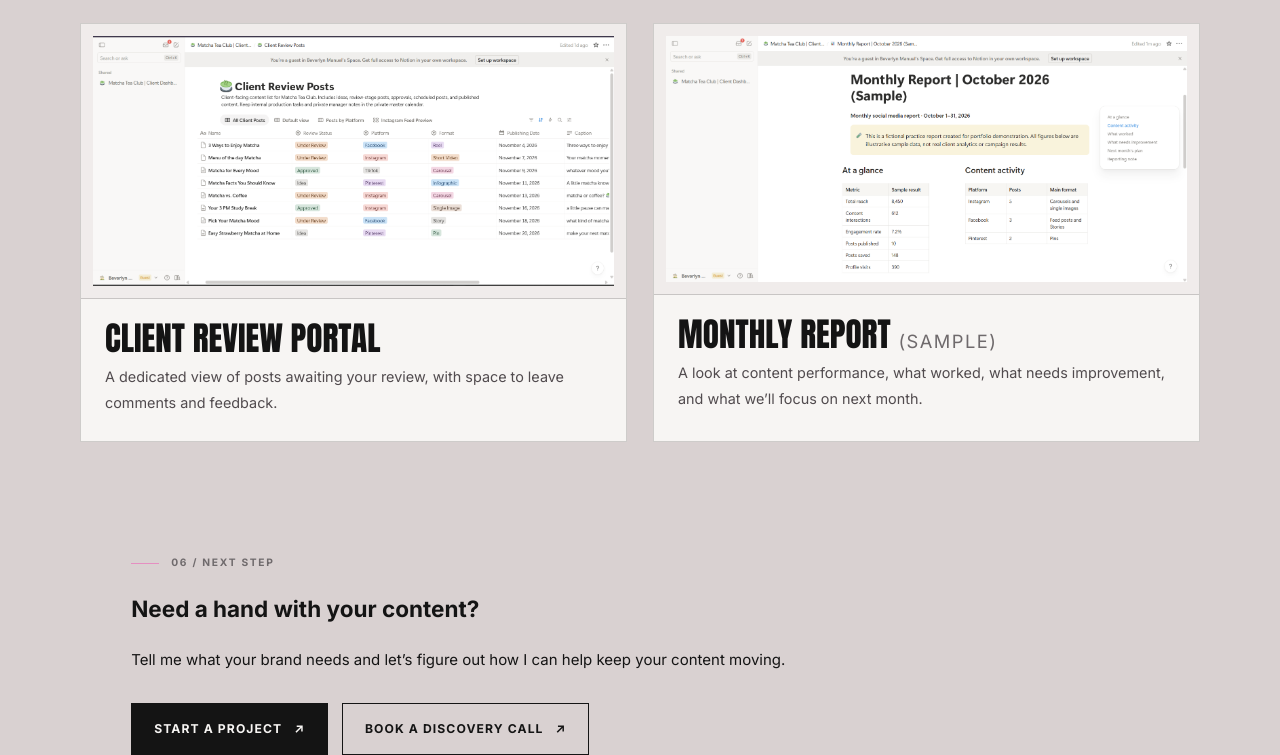
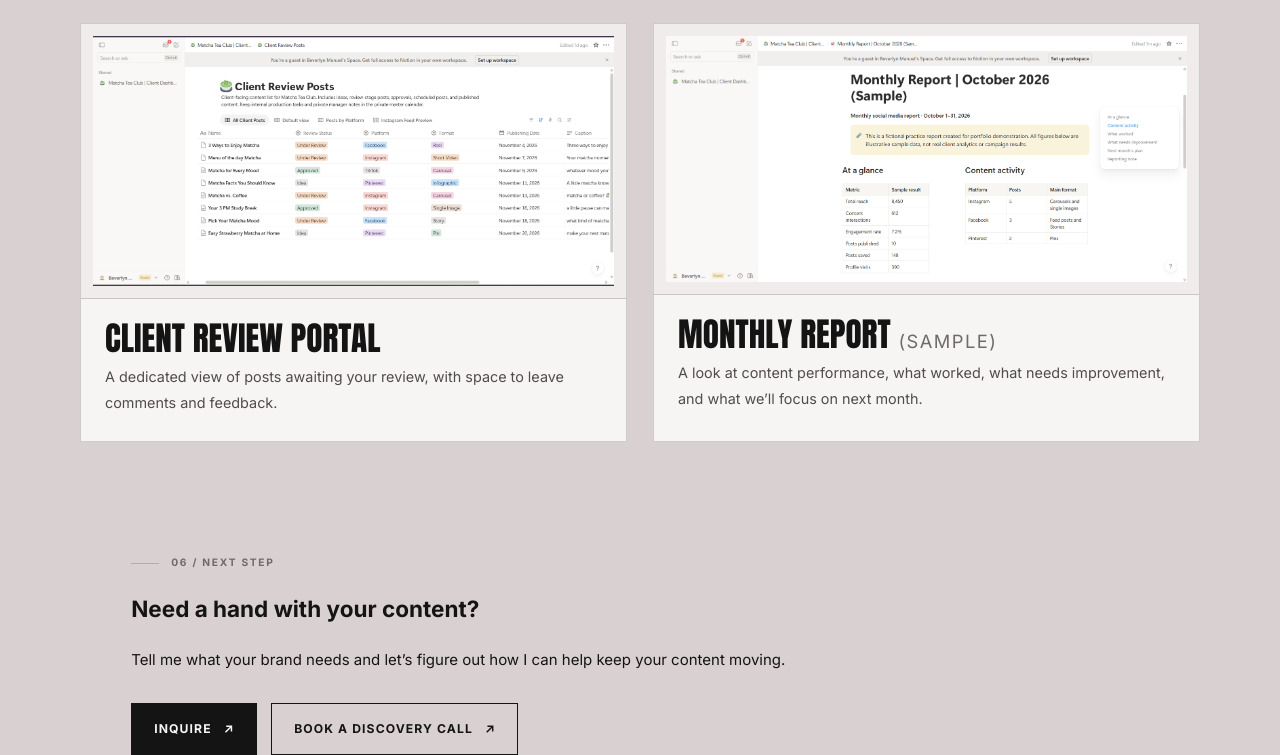
Before and after one commit to bvyui-sys/beverlynportfolio, a plain HTML site: page social-media-management.html in a window 1280 px wide. Shown: the part 7231-7986 px from the top of the page. Drawn offline with Linux system fonts and the light colour scheme.

Commit message:
Change SMM CTA label to Inquire

```diff
--- a/social-media-management.html
+++ b/social-media-management.html
@@ -524,7 +524,7 @@
         <h2>Need a hand with your content?</h2>
         <p>Tell me what your brand needs and let’s figure out how I can help keep your content moving.</p>
         <div class="page-cta-links" aria-label="Get in touch">
-          <a class="page-cta-primary" href="https://docs.google.com/forms/d/e/1FAIpQLSeQKpGsEjmYfoaR5ai-V3tjqe15LP40JSnw8K667mpBDLiIgg/viewform" target="_blank" rel="noopener noreferrer">Start a Project <span aria-hidden="true">↗</span></a>
+          <a class="page-cta-primary" href="https://docs.google.com/forms/d/e/1FAIpQLSeQKpGsEjmYfoaR5ai-V3tjqe15LP40JSnw8K667mpBDLiIgg/viewform" target="_blank" rel="noopener noreferrer">Inquire <span aria-hidden="true">↗</span></a>
           <a class="page-cta-secondary" href="https://calendly.com/beverlyn-manuel19/30min" target="_blank" rel="noopener noreferrer">Book a Discovery Call <span aria-hidden="true">↗</span></a>
         </div>
       </div>
```
